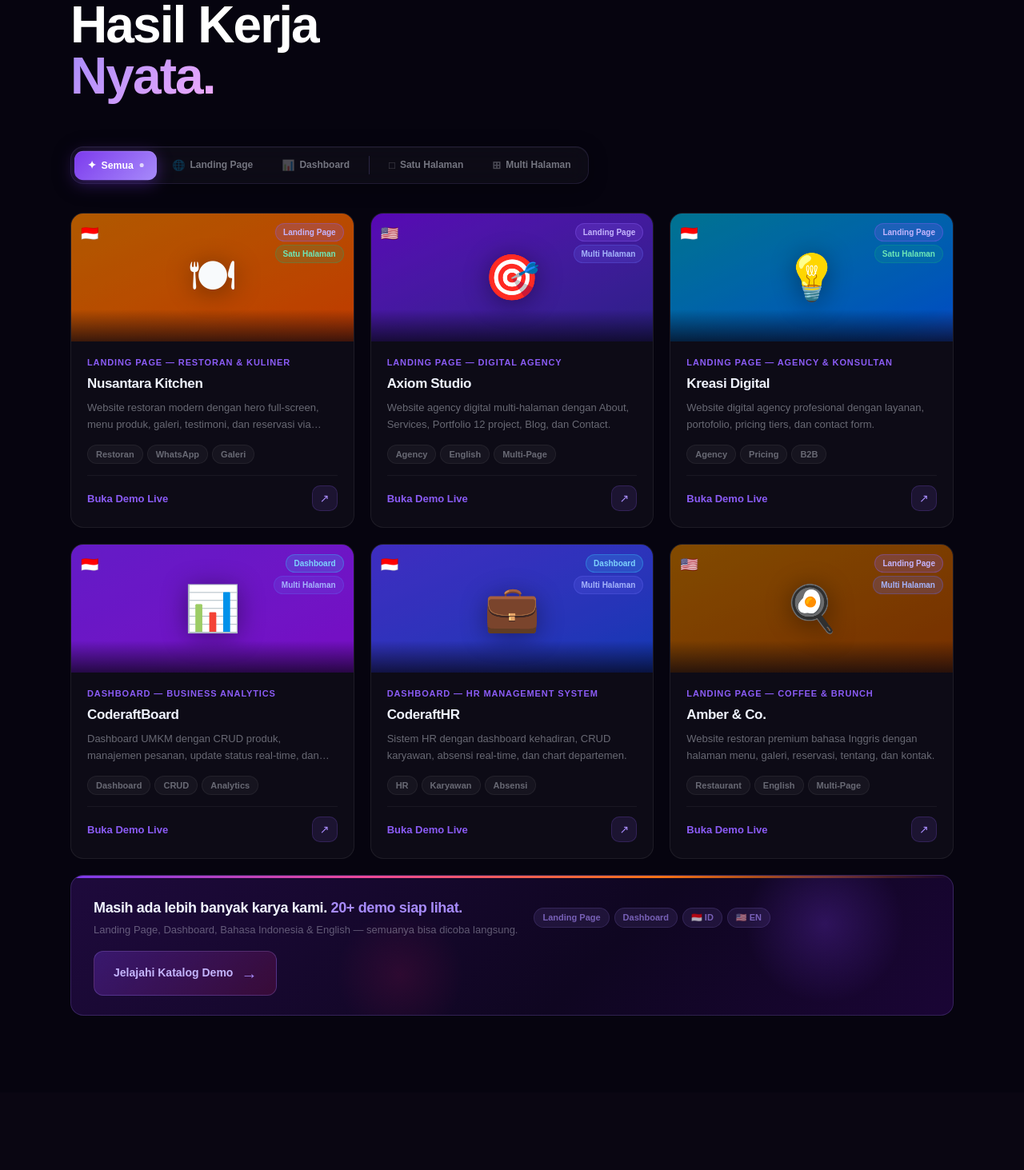
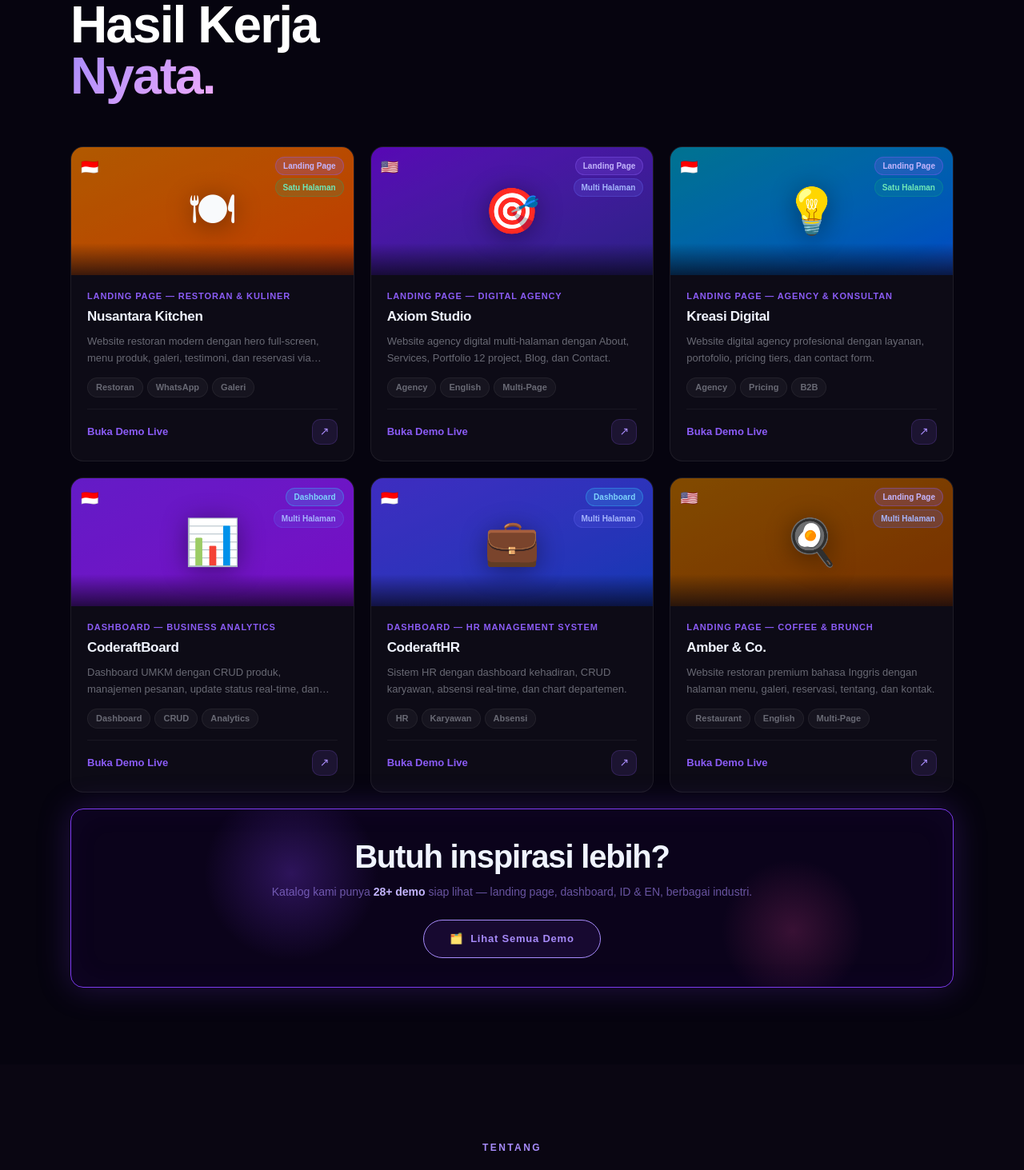
Before and after one commit to coderaft-studio/coderaft-studio, a Next.js app: page / in a window 1280 px wide. Shown: the part 2242-3705 px from the top of the page at 80% size. Built offline with nearby package versions, Linux system fonts and the light colour scheme.

Commit message:
Update Portofolio.js

```diff
--- a/components/Portofolio.js
+++ b/components/Portofolio.js
@@ -1,5 +1,4 @@
 "use client";
-import { useState } from "react";
 
 const demos = [
   { title:"Nusantara Kitchen", subcat:"Landing Page — Restoran & Kuliner",    desc:"Website restoran modern dengan hero full-screen, menu produk, galeri, testimoni, dan reservasi via WhatsApp.",            url:"https://resto.coderaft.web.id",    color:"from-amber-600 to-orange-600",   emoji:"🍽",  cat:"Landing Page", lang:"id", pageType:"satu",  tags:["Restoran","WhatsApp","Galeri"] },
@@ -10,61 +9,13 @@ const demos = [
   { title:"Amber & Co.",       subcat:"Landing Page — Coffee & Brunch",        desc:"Website restoran premium bahasa Inggris dengan halaman menu, galeri, reservasi, tentang, dan kontak.",                     url:"https://amber.coderaft.web.id",    color:"from-yellow-700 to-amber-800",   emoji:"🍳",  cat:"Landing Page", lang:"en", pageType:"multi", tags:["Restaurant","English","Multi-Page"] },
 ];
 
-const FILTERS = [
-  { key:"semua",     label:"Semua" },
-  { key:"landing",   label:"Landing Page" },
-  { key:"dashboard", label:"Dashboard" },
-  { key:"satu",      label:"Satu Halaman" },
-  { key:"multi",     label:"Multi Halaman" },
-];
-
 const catStyle = {
   "Landing Page": { bg:"rgba(139,92,246,0.2)", text:"#c4b5fd", border:"rgba(139,92,246,0.35)" },
   "Dashboard":    { bg:"rgba(56,189,248,0.2)", text:"#7dd3fc", border:"rgba(56,189,248,0.35)" },
 };
 
-function FilterBtn({ f, active, setActive }) {
-  const isActive = active === f.key;
-  return (
-    <button onClick={() => setActive(f.key)}
-      style={{
-        display:"flex", alignItems:"center", gap:"6px",
-        padding:"8px 16px", borderRadius:"11px",
-        fontSize:"12px", fontWeight:700, cursor:"pointer",
-        fontFamily:"inherit", transition:"all .25s",
-        background: isActive
-          ? "linear-gradient(135deg,#7c3aed,#a78bfa)"
-          : "transparent",
-        color: isActive ? "#fff" : "rgba(240,244,255,0.45)",
-        border: "none",
-        boxShadow: isActive
-          ? "0 4px 20px rgba(124,58,237,0.4), inset 0 1px 0 rgba(255,255,255,0.15)"
-          : "none",
-        transform: isActive ? "scale(1.02)" : "scale(1)",
-        whiteSpace:"nowrap",
-      }}
-      onMouseEnter={e => { if (!isActive) e.currentTarget.style.color = "rgba(240,244,255,0.85)"; e.currentTarget.style.background = isActive ? "linear-gradient(135deg,#7c3aed,#a78bfa)" : "rgba(255,255,255,0.06)"; }}
-      onMouseLeave={e => { if (!isActive) { e.currentTarget.style.color = "rgba(240,244,255,0.45)"; e.currentTarget.style.background = "transparent"; } }}>
-      <span style={{ fontSize:"13px", opacity: isActive ? 1 : 0.6 }}>{f.icon}</span>
-      {f.label}
-      {isActive && (
-        <span style={{ width:"5px", height:"5px", borderRadius:"50%", background:"rgba(255,255,255,0.7)", flexShrink:0, marginLeft:"2px" }}/>
-      )}
-    </button>
-  );
-}
-
 export default function Portofolio() {
-  const [active, setActive] = useState("semua");
-
-  const filtered = demos.filter(d => {
-    if (active === "semua")     return true;
-    if (active === "landing")   return d.cat === "Landing Page";
-    if (active === "dashboard") return d.cat === "Dashboard";
-    if (active === "satu")      return d.pageType === "satu";
-    if (active === "multi")     return d.pageType === "multi";
-    return true;
-  });
+  const filtered = demos;
 
   return (
     <section id="portofolio" className="py-16 md:py-24" style={{ background: "#06040f" }}>
@@ -81,40 +32,6 @@ export default function Portofolio() {
               </span>
             </h2>
           </div>
-        </div>
-
-        {/* Filter bar — premium grouped design */}
-        <div style={{ marginBottom:"36px" }}>
-          {/* Main container */}
-          <div style={{
-            display:"inline-flex", flexWrap:"wrap", gap:"4px",
-            padding:"5px", borderRadius:"16px",
-            background:"rgba(255,255,255,0.03)",
-            border:"1px solid rgba(167,139,250,0.12)",
-            backdropFilter:"blur(12px)",
-            boxShadow:"0 4px 24px rgba(0,0,0,0.3), inset 0 1px 0 rgba(255,255,255,0.05)",
-          }}>
-            {/* Group 1: Tipe */}
-            {[
-              { key:"semua",     label:"Semua",        icon:"✦" },
-              { key:"landing",   label:"Landing Page",  icon:"🌐" },
-              { key:"dashboard", label:"Dashboard",     icon:"📊" },
-            ].map(f => (
-              <FilterBtn key={f.key} f={f} active={active} setActive={setActive}/>
-            ))}
-
-            {/* Divider */}
-            <div style={{ width:"1px", background:"rgba(167,139,250,0.2)", margin:"6px 4px", flexShrink:0 }}/>
-
-            {/* Group 2: Struktur halaman */}
-            {[
-              { key:"satu",  label:"Satu Halaman",  icon:"□" },
-              { key:"multi", label:"Multi Halaman", icon:"⊞" },
-            ].map(f => (
-              <FilterBtn key={f.key} f={f} active={active} setActive={setActive}/>
-            ))}
-          </div>
-
         </div>
 
         {/* Cards Grid */}
@@ -210,59 +127,28 @@ export default function Portofolio() {
 
         </div>
 
-        {/* CTA bar — selalu muncul, di luar grid */}
-        <a href="https://demos.coderaft.web.id" target="_blank" rel="noopener noreferrer"
-          style={{ textDecoration: "none", display: "block", marginTop: "16px" }}>
-          <div
-            style={{
-              borderRadius: "16px", overflow: "hidden", position: "relative",
-              background: "linear-gradient(135deg,#1e0a3c 0%,#0f0621 60%,#1a0535 100%)",
-              border: "1px solid rgba(167,139,250,0.2)",
-              transition: "all 0.3s ease",
-            }}
-            onMouseEnter={e => {
-              e.currentTarget.style.border = "1px solid rgba(167,139,250,0.5)";
-              e.currentTarget.style.boxShadow = "0 16px 48px rgba(124,58,237,0.2)";
-            }}
-            onMouseLeave={e => {
-              e.currentTarget.style.border = "1px solid rgba(167,139,250,0.2)";
-              e.currentTarget.style.boxShadow = "none";
-            }}>
+        {/* CTA — Neon Glow */}
+        <a href="https://demos.coderaft.web.id" target="_blank" rel="noopener noreferrer" style={{ textDecoration:"none", display:"block", marginTop:"16px" }}>
+          <div style={{ borderRadius:"16px", overflow:"hidden", position:"relative", background:"rgba(12,4,28,0.95)", border:"1.5px solid #7c3aed", boxShadow:"0 0 40px rgba(124,58,237,0.25), inset 0 0 40px rgba(124,58,237,0.05)", transition:"all .3s" }}
+            onMouseEnter={e=>{e.currentTarget.style.boxShadow="0 0 64px rgba(124,58,237,0.5), inset 0 0 40px rgba(124,58,237,0.1)";}}
+            onMouseLeave={e=>{e.currentTarget.style.boxShadow="0 0 40px rgba(124,58,237,0.25), inset 0 0 40px rgba(124,58,237,0.05)";}}>
+            {/* Glow orbs */}
+            <div style={{ position:"absolute", top:"-30px", left:"15%", width:"220px", height:"220px", borderRadius:"50%", background:"radial-gradient(circle,rgba(124,58,237,0.3),transparent 70%)", pointerEvents:"none" }}/>
+            <div style={{ position:"absolute", bottom:"-20px", right:"10%", width:"180px", height:"180px", borderRadius:"50%", background:"radial-gradient(circle,rgba(236,72,153,0.2),transparent 70%)", pointerEvents:"none" }}/>
+            <div style={{ position:"relative", zIndex:1, padding:"36px 32px", textAlign:"center" }}>
 
-            {/* Decorative glows */}
-            <div style={{ position:"absolute", top:"-40px", right:"60px", width:"200px", height:"200px", borderRadius:"50%", background:"radial-gradient(circle,rgba(124,58,237,0.25),transparent 70%)", pointerEvents:"none" }}/>
-            <div style={{ position:"absolute", bottom:"-30px", left:"30%", width:"160px", height:"160px", borderRadius:"50%", background:"radial-gradient(circle,rgba(190,24,93,0.15),transparent 70%)", pointerEvents:"none" }}/>
-
-            {/* Top stripe */}
-            <div style={{ height:"3px", background:"linear-gradient(90deg,#7c3aed,#ec4899,#f97316,transparent)" }}/>
-
-            <div style={{ display:"flex", alignItems:"center", justifyContent:"space-between", flexWrap:"wrap", gap:"16px", padding:"24px 28px", position:"relative", zIndex:1 }}>
-              {/* Left */}
-              <div style={{ display:"flex", alignItems:"center", gap:"20px", flexWrap:"wrap" }}>
-                <div>
-                  <div style={{ fontSize:"18px", fontWeight:900, color:"#f0f4ff", letterSpacing:"-0.02em" }}>
-                    Masih ada lebih banyak karya kami.{" "}
-                    <span style={{ color:"#a78bfa" }}>20+ demo siap lihat.</span>
-                  </div>
-                  <div style={{ fontSize:"13px", color:"rgba(240,244,255,0.35)", marginTop:"4px" }}>
-                    Landing Page, Dashboard, Bahasa Indonesia & English — semuanya bisa dicoba langsung.
-                  </div>
-                </div>
-                <div style={{ display:"flex", gap:"6px", flexWrap:"wrap" }}>
-                  {["Landing Page","Dashboard","🇮🇩 ID","🇺🇸 EN"].map(t=>(
-                    <span key={t} style={{ fontSize:"11px", fontWeight:600, padding:"3px 10px", borderRadius:"100px", background:"rgba(167,139,250,0.1)", color:"rgba(167,139,250,0.65)", border:"1px solid rgba(167,139,250,0.15)", whiteSpace:"nowrap" }}>{t}</span>
-                  ))}
-                </div>
+              {/* Headline */}
+              <div style={{ fontSize:'clamp(24px,4vw,40px)', fontWeight:900, lineHeight:1.15, marginBottom:'10px', letterSpacing:'-0.03em', color:'#f0f4ff' }}>
+                Butuh inspirasi lebih?
               </div>
-              {/* Right CTA */}
-              <div style={{
-                display:"flex", alignItems:"center", gap:"10px",
-                padding:"12px 24px", borderRadius:"12px", flexShrink:0,
-                background:"linear-gradient(135deg,rgba(124,58,237,0.3),rgba(190,24,93,0.2))",
-                border:"1px solid rgba(167,139,250,0.25)",
-              }}>
-                <span style={{ fontSize:"14px", fontWeight:800, color:"#c4b5fd", whiteSpace:"nowrap" }}>Jelajahi Katalog Demo</span>
-                <span style={{ fontSize:"20px", color:"#a78bfa" }}>→</span>
+              <div style={{ fontSize:'14px', fontWeight:400, color:'rgba(167,139,250,0.6)', marginBottom:'24px', lineHeight:1.6 }}>
+                Katalog kami punya <span style={{ color:'#c4b5fd', fontWeight:700 }}>28+ demo</span>{" "}siap lihat — landing page, dashboard, ID &amp; EN, berbagai industri.
+              </div>
+              {/* CTA */}
+              <div style={{ display:'inline-flex', alignItems:'center', gap:'10px', padding:'13px 32px', borderRadius:'50px', border:'1.5px solid #a78bfa', color:'#a78bfa', fontSize:'13px', fontWeight:800, letterSpacing:'0.06em', background:'rgba(124,58,237,0.1)', transition:'all .25s' }}
+                onMouseEnter={e=>{e.currentTarget.style.background='#7c3aed';e.currentTarget.style.color='#fff';e.currentTarget.style.borderColor='#7c3aed';e.currentTarget.style.boxShadow='0 4px 20px rgba(124,58,237,0.5)';}}
+                onMouseLeave={e=>{e.currentTarget.style.background='rgba(124,58,237,0.1)';e.currentTarget.style.color='#a78bfa';e.currentTarget.style.borderColor='#a78bfa';e.currentTarget.style.boxShadow='none';}}>
+                🗂️ &nbsp;Lihat Semua Demo
               </div>
             </div>
           </div>
```
